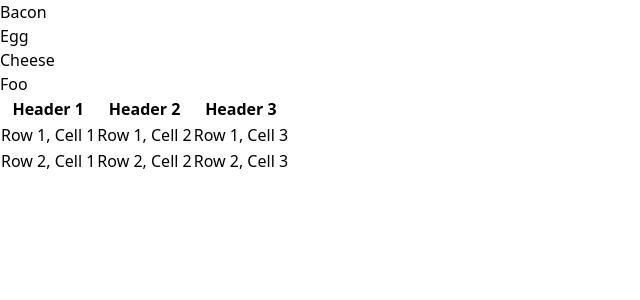
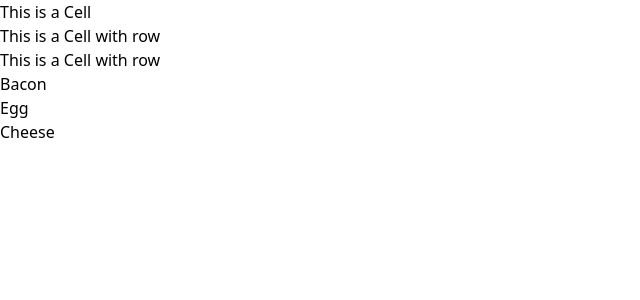
Before and after one commit to test-party/guinea-pig-next, a Next.js app: page /aria-required-parent in a window 1280 px wide. Shown: the top 300 px of the page, without its empty margins (0-640 px from the left). Built offline with nearby package versions, Linux system fonts and the light colour scheme.

Commit message:
amk - new test cases

```diff
--- a/src/app/aria-required-parent/page.tsx
+++ b/src/app/aria-required-parent/page.tsx
@@ -2,21 +2,11 @@
 export default function Page() {
   return (
     <body>
-      <ul id="myaccount">
-        <li><div role="listitem">Bacon</div></li>
-        <li><div role="listitem">Egg</div></li>
-        <li><div role="listitem">Cheese</div></li>
-      </ul>
-
-      <ul id="myaccount">
-        <li><div role="menuitem">Foo</div></li>
-      </ul>
-
-      <table>
+      {/* <table>
         <tr>
-          <th>Header 1</th>
-          <th>Header 2</th>
-          <th>Header 3</th>
+        <li role="none"><div role="listitem">Bacon</div></li>  <th>Header 1</th>
+        <li role="none"><div role="listitem">Egg</div></li>  <th>Header 2</th>
+        <li role="none"><div role="listitem">Cheese</div></li>  <th>Header 3</th>
         </tr>
         <tr>
           <td><div role='cell'>Row 1, Cell 1</div></td>
@@ -28,7 +18,33 @@ export default function Page() {
           <td>Row 2, Cell 2</td>
           <td>Row 2, Cell 3</td>
         </tr>
-      </table>
+      </table> */}
+
+      <div>
+        <div role="row">
+          <div role="cell">This is a Cell</div>
+        </div>
+      </div>
+
+      <div>
+        <div>
+          <div role="cell">This is a Cell with row</div>
+        </div>
+      </div>
+
+      <div>
+        <div role="rowgroup">
+          <div>
+            <div role="cell">This is a Cell with row</div>
+          </div>
+        </div>
+      </div>
+
+      <div>
+        <div role="listitem">Bacon</div>
+        <div>Egg</div>
+        <div>Cheese</div>
+      </div>
     </body>
   );
 }
```
